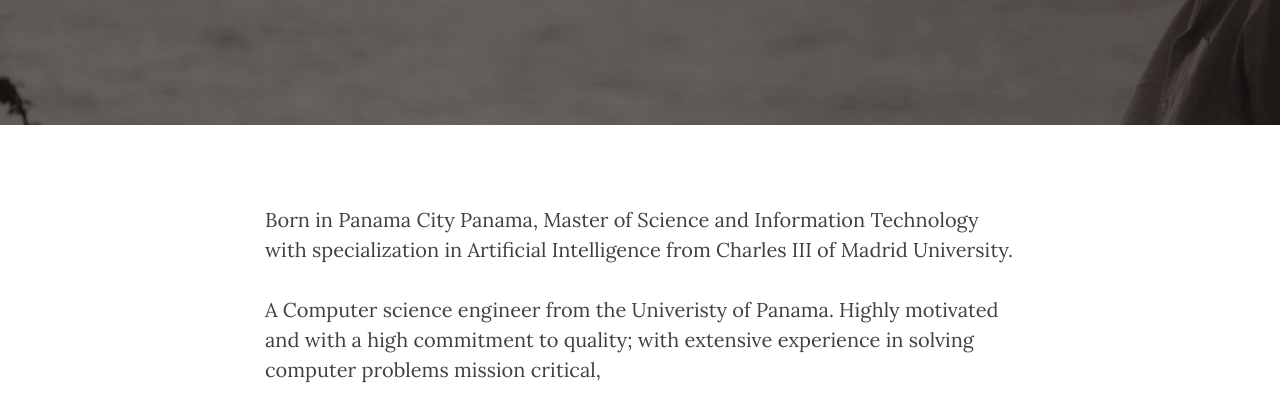
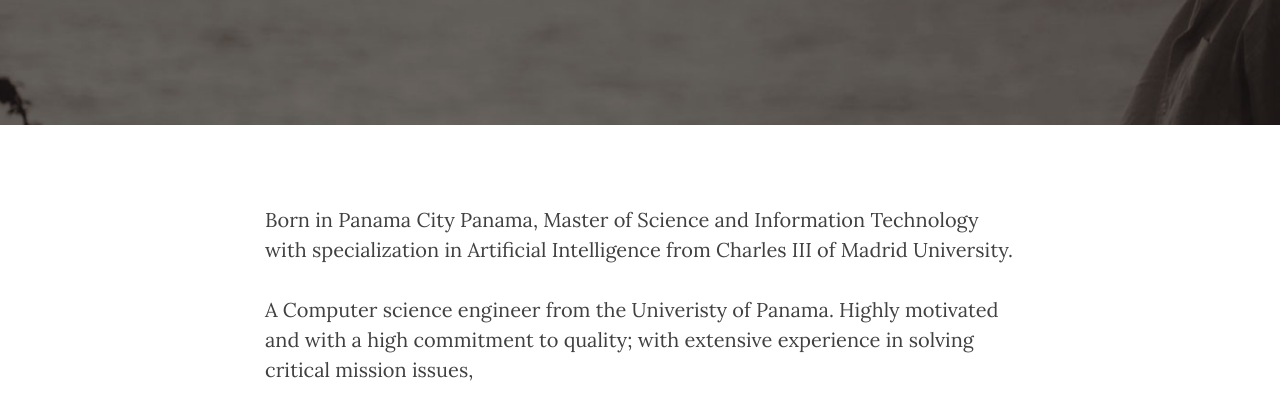
Before and after one commit to dsapandora/dsapandora.github.io, a plain HTML site: page about.html in a window 1280 px wide. Shown: the part 323-735 px from the top of the page. Drawn offline with nearby package versions, Linux system fonts and the light colour scheme.

Commit message:
Adding about fix

```diff
--- a/about.html
+++ b/about.html
@@ -86,7 +86,7 @@
         <div class="row">
             <div class="col-lg-8 col-lg-offset-2 col-md-10 col-md-offset-1">
                 <p>Born in Panama City Panama, Master of Science and Information Technology with specialization in Artificial Intelligence from Charles III of Madrid University.</p>
-                <p> A Computer science engineer from the Univeristy of Panama. Highly motivated and with a high commitment to quality; with extensive experience in solving computer problems mission critical,</p>
+                <p> A Computer science engineer from the Univeristy of Panama. Highly motivated and with a high commitment to quality; with extensive experience in solving critical mission issues,</p>
                 <p> managing and integrating technology in order to solve problems in fast-paced situations, also research in multi agents systems and behaviour cloning .</p>
                 <p> Right know I am Senior Software developer in the Panamenian Startup UBIQUA, and  Machine Learning Professor in the Univeristy of Panama.</p>
             </div>
```
